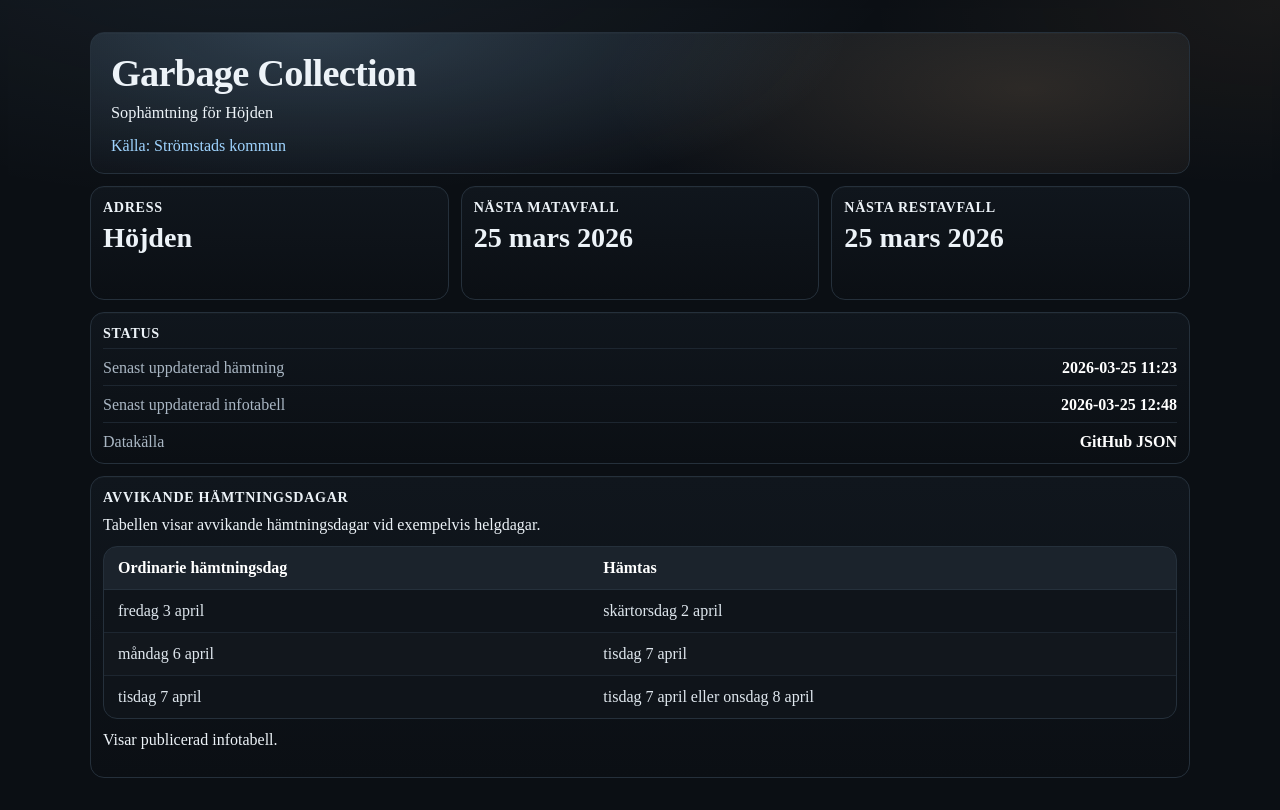
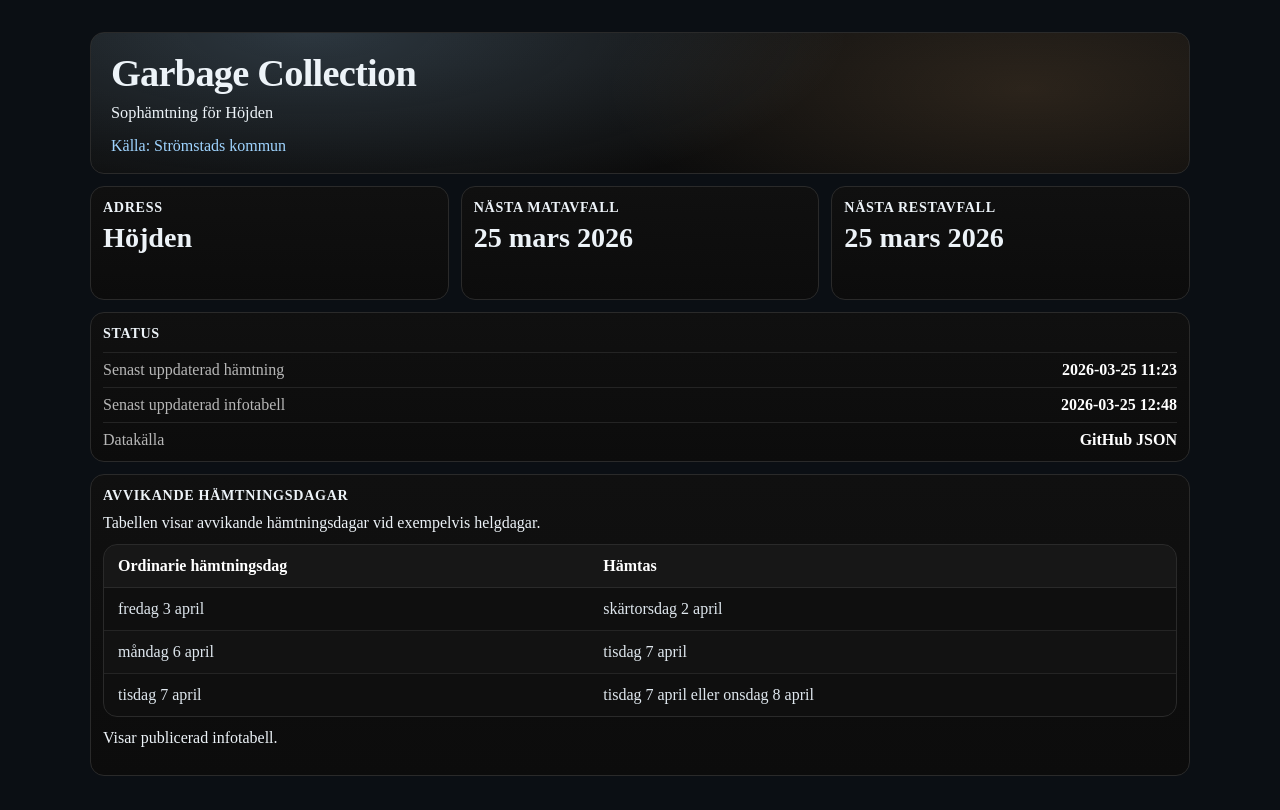
Before and after one commit to StefanNaven/Rossohamn, a plain HTML site: page garbagecollection/index.html in a window 1280 px wide. Drawn offline with Linux system fonts and the light colour scheme.

Commit message:
Update garbage.css

```diff
--- a/garbagecollection/garbage.css
+++ b/garbagecollection/garbage.css
@@ -1,27 +1,25 @@
 /* garbage.css
    Bygger vidare på assets/home.css
-   och justerar bara det som behövs för Garbage Collection.
+   och håller sig så nära huvudsidans uttryck som möjligt.
 */
 
 :root{
   --gc-page-max: 1100px;
+
+  /* Mer lika huvudsidan */
   --gc-bg: #0b0f14;
-  --gc-surface: #10161d;
-  --gc-surface-2: #0f141a;
-  --gc-border: #25303b;
-  --gc-border-soft: #1d2630;
+  --gc-border: #2a2a2a;
+  --gc-border-soft: #242424;
   --gc-text: #edf3f8;
-  --gc-muted: #aab7c4;
+  --gc-muted: #b7b7b7;
   --gc-accent: #9fd4ff;
-  --gc-accent-2: #77bce9;
+
   --gc-good-bg: rgba(159,212,255,.14);
   --gc-good-border: rgba(159,212,255,.28);
 }
 
 html, body{
-  background: radial-gradient(1200px 500px at 20% -10%, rgba(159,212,255,.08), transparent 55%),
-              radial-gradient(900px 400px at 100% 0%, rgba(255,190,120,.06), transparent 45%),
-              var(--gc-bg);
+  background: var(--gc-bg);
   color: var(--gc-text);
 }
 
@@ -52,10 +50,10 @@ html, body{
   margin-bottom: 12px;
 }
 
+/* Låt hero följa huvudsidans tile-stil mycket närmare */
 .hero.tile{
   border-color: var(--gc-border);
-  background:
-    linear-gradient(180deg, rgba(18,24,31,1), rgba(12,16,22,1));
+  background: linear-gradient(180deg, rgba(16,16,16,1), rgba(12,12,12,1));
   padding: 20px 20px 18px;
 }
 
@@ -88,11 +86,15 @@ html, body{
   margin-top: 0;
 }
 
+/* Samma grundkänsla som på huvudsidan */
 .tile{
   border-color: var(--gc-border);
-  background:
-    linear-gradient(180deg, rgba(16,22,29,1), rgba(11,15,20,1));
-  box-shadow: inset 0 1px 0 rgba(255,255,255,.02);
+  background: linear-gradient(180deg, rgba(16,16,16,1), rgba(12,12,12,1));
+}
+
+.tile:hover{
+  border-color: #6b6b6b;
+  background: linear-gradient(180deg, rgba(20,20,20,1), rgba(12,12,12,1));
 }
 
 .tile-title{
@@ -116,12 +118,12 @@ html, body{
 }
 
 .kv{
-  margin-top: 4px;
+  margin-top: 10px;
 }
 
 .kv-row{
   border-top-color: var(--gc-border-soft);
-  padding-top: 10px;
+  padding-top: 8px;
 }
 
 .kv-row span{
@@ -142,11 +144,12 @@ html, body{
   color: var(--gc-muted);
 }
 
+/* Tabellen får vara specialanpassad, men fortfarande i samma stilfamilj */
 .gc-table-wrap{
   overflow-x: auto;
   border: 1px solid var(--gc-border);
   border-radius: 14px;
-  background: var(--gc-surface-2);
+  background: #0f0f0f;
 }
 
 .gc-table{
@@ -160,7 +163,7 @@ html, body{
   text-align: left;
   font-weight: 700;
   color: #fff;
-  background: rgba(159,212,255,.08);
+  background: rgba(255,255,255,.03);
   border-bottom: 1px solid var(--gc-border);
 }
 
@@ -176,7 +179,7 @@ html, body{
 }
 
 .gc-table tbody tr:hover td{
-  background: rgba(159,212,255,.04);
+  background: rgba(255,255,255,.03);
 }
 
 .gc-message{
```
